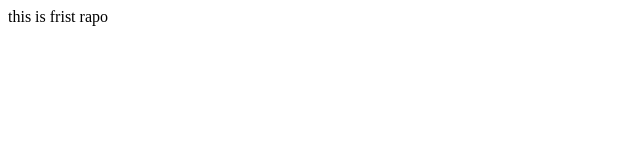
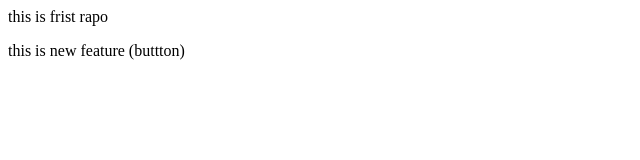
Before and after one commit to Skmahinuddin/localrapo, a plain HTML site: page index.html in a window 1280 px wide. Shown: the whole page, without its empty margins (0-640 px from the left). Drawn offline with Linux system fonts and the light colour scheme.

```diff
--- a/index.html
+++ b/index.html
@@ -1 +1,2 @@
 <p>this is frist rapo</p>
+<P>this is new feature (buttton)</P>
```
